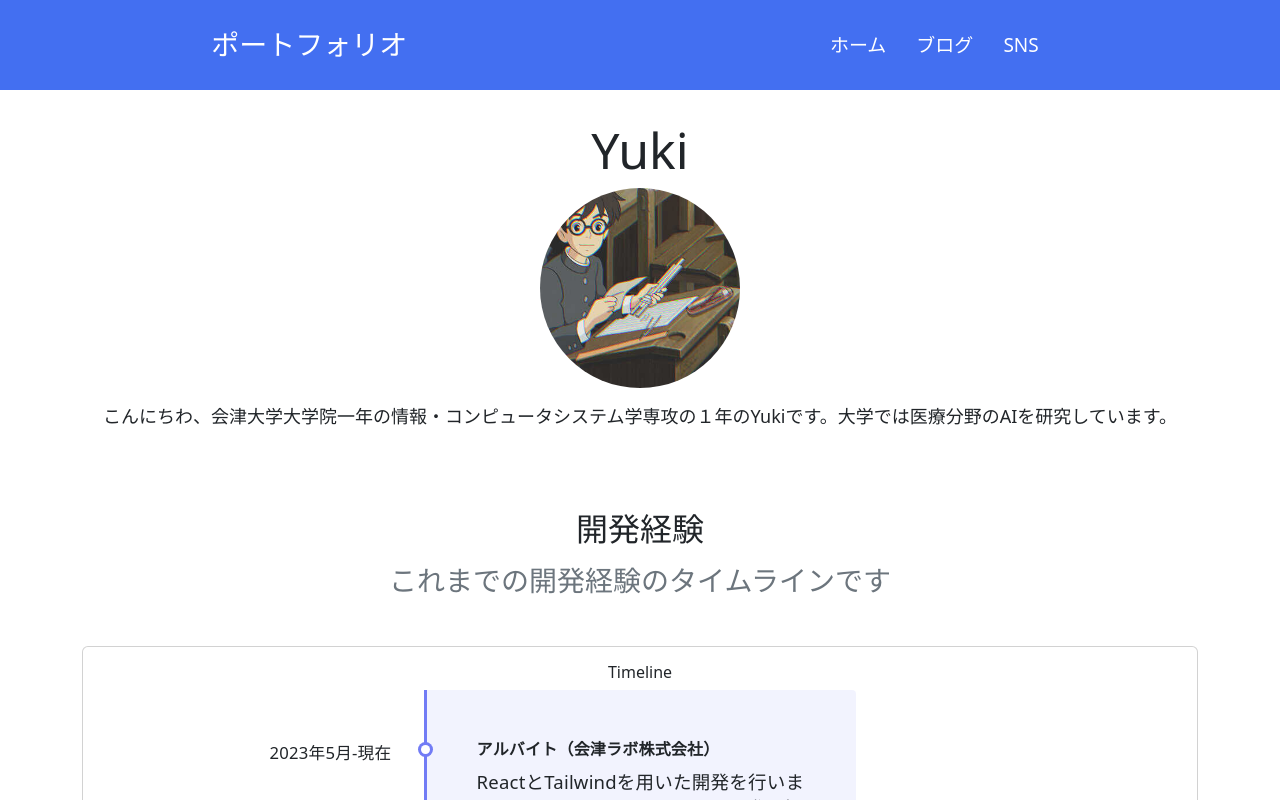
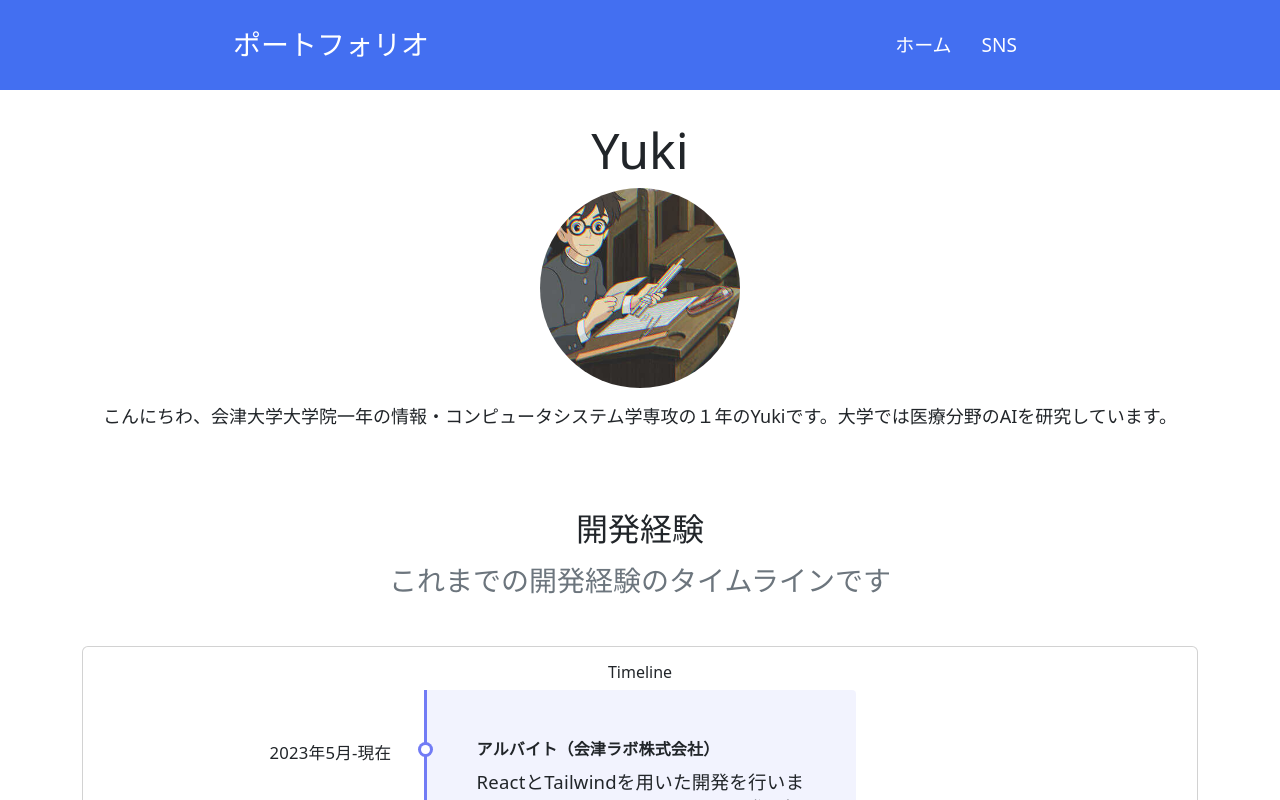
Before and after one commit to yuki-tome/portfolio, a React (Create React App) app: page / in a window 1280 px wide. Shown: the top 800 px of the page. Built offline with nearby package versions, Linux system fonts and the light colour scheme.

Commit message:
update: ブログの項目を削除

```diff
--- a/src/componets/Header.js
+++ b/src/componets/Header.js
@@ -14,11 +14,11 @@ const Header = () => {
                 <li>
                     <Link to="/">ホーム</Link>
                 </li>
+{/*                 <li>
+                    <Link to="/blog">ブログ</Link>
+                </li> */}
                 <li>
-                    <Link to="/blog">ブログ</Link>
-                </li>
-                <li>
-                    <Link to="/sns">SNS</Link>
+                    <Link to="https://github.com/yuki-tome">SNS</Link>
                 </li>
             </ul>
         </nav>
```
